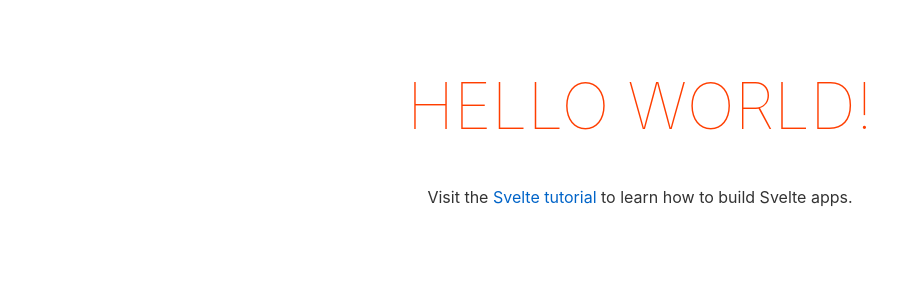
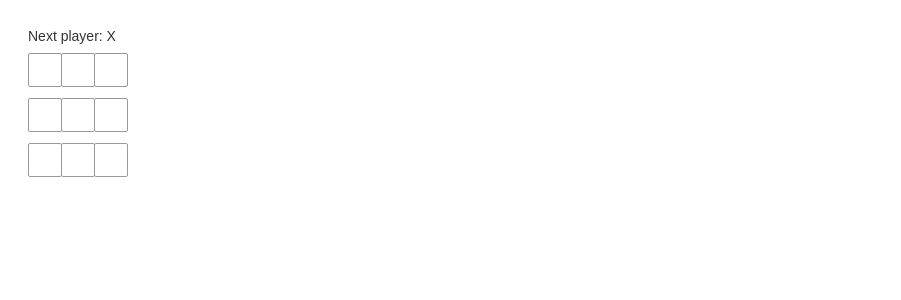
Before and after one commit to kaicarver/svelte-demo-debug, a Svelte app: page / in a window 1280 px wide. Shown: the top 300 px of the page, without its empty margins (0-901 px from the left). Built offline with nearby package versions, Linux system fonts and the light colour scheme.

Commit message:
initial blank board, with appearance issue

```diff
--- a/src/App.svelte
+++ b/src/App.svelte
@@ -1,25 +1,25 @@
 <script>
-	export let name;
+  import Board from "./Board.svelte";
 </script>
-
-<main>
-	<h1>Hello {name}!</h1>
-	<p>Visit the <a href="https://svelte.dev/tutorial">Svelte tutorial</a> to learn how to build Svelte apps.</p>
-</main>
 
 <style>
   main {
-		text-align: center;
-		padding: 1em;
-		max-width: 240px;
-		margin: 0 auto;
+    font: 14px "Century Gothic", Futura, sans-serif;
+    margin: 20px;
   }
 
-	h1 {
-		color: #ff3e00;
-		text-transform: uppercase;
-		font-size: 4em;
-		font-weight: 100;
+  ol,
+  ul {
+    padding-left: 30px;
+  }
+
+  .game {
+    display: flex;
+    flex-direction: row;
+  }
+
+  .game-info {
+    margin-left: 20px;
   }
 
   @media (min-width: 640px) {
@@ -28,3 +28,21 @@
     }
   }
 </style>
+
+<main>
+  <div class="game">
+    <div class="game-board">
+      <Board />
+    </div>
+    <div class="game-info">
+      <div>
+        <!-- /* status */ -->
+      </div>
+      <ol>
+        <ul>
+          <!-- /* TODO */ -->
+        </ul>
+      </ol>
+    </div>
+  </div>
+</main>
--- /dev/null
+++ b/src/Board.svelte
@@ -0,0 +1,36 @@
+<script>
+  import Square from "./Square.svelte";
+
+  let status = "Next player: X";
+</script>
+
+<style>
+  .board-row:after {
+    clear: both;
+    content: "";
+    display: table;
+  }
+
+  .status {
+    margin-bottom: 10px;
+  }
+</style>
+
+<div>
+  <div class="status">{status}</div>
+  <div class="board-row">
+    <Square />
+    <Square />
+    <Square />
+  </div>
+  <div class="board-row">
+    <Square />
+    <Square />
+    <Square />
+  </div>
+  <div class="board-row">
+    <Square />
+    <Square />
+    <Square />
+  </div>
+</div>
--- /dev/null
+++ b/src/Square.svelte
@@ -0,0 +1,30 @@
+<script>
+
+</script>
+
+<style>
+  .square {
+    background: #fff;
+    border: 1px solid #999;
+    float: left;
+    font-size: 24px;
+    font-weight: bold;
+    line-height: 34px;
+    height: 34px;
+    margin-right: -1px;
+    margin-top: -1px;
+    padding: 0;
+    text-align: center;
+    width: 34px;
+  }
+
+  .square:focus {
+    outline: none;
+  }
+
+  .square:focus {
+    background: #ddd;
+  }
+</style>
+
+<button class="square" />
--- a/src/main.js
+++ b/src/main.js
@@ -2,9 +2,6 @@
 
 const app = new App({
 	target: document.body,
-	props: {
-		name: 'world'
-	}
 });
 
 export default app;
```
Lines whose indentation alone changed are shown as unchanged.
